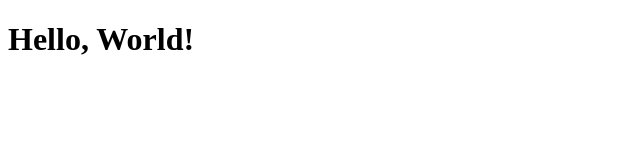
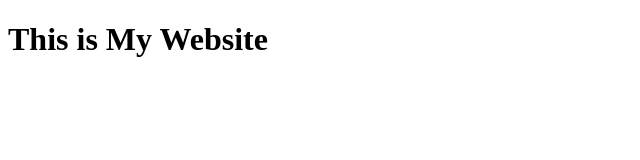
Before and after one commit to otirn/otirn.github.io, a plain HTML site: page index.html in a window 1280 px wide. Shown: the whole page, without its empty margins (0-640 px from the left). Drawn offline with Linux system fonts and the light colour scheme.

Commit message:
Update index.html

```diff
--- a/index.html
+++ b/index.html
@@ -7,7 +7,7 @@
 
     <body>
 
-        <h1>Hello, World!</h1>
+        <h1>This is My Website</h1>
 
     </body>
 
```
